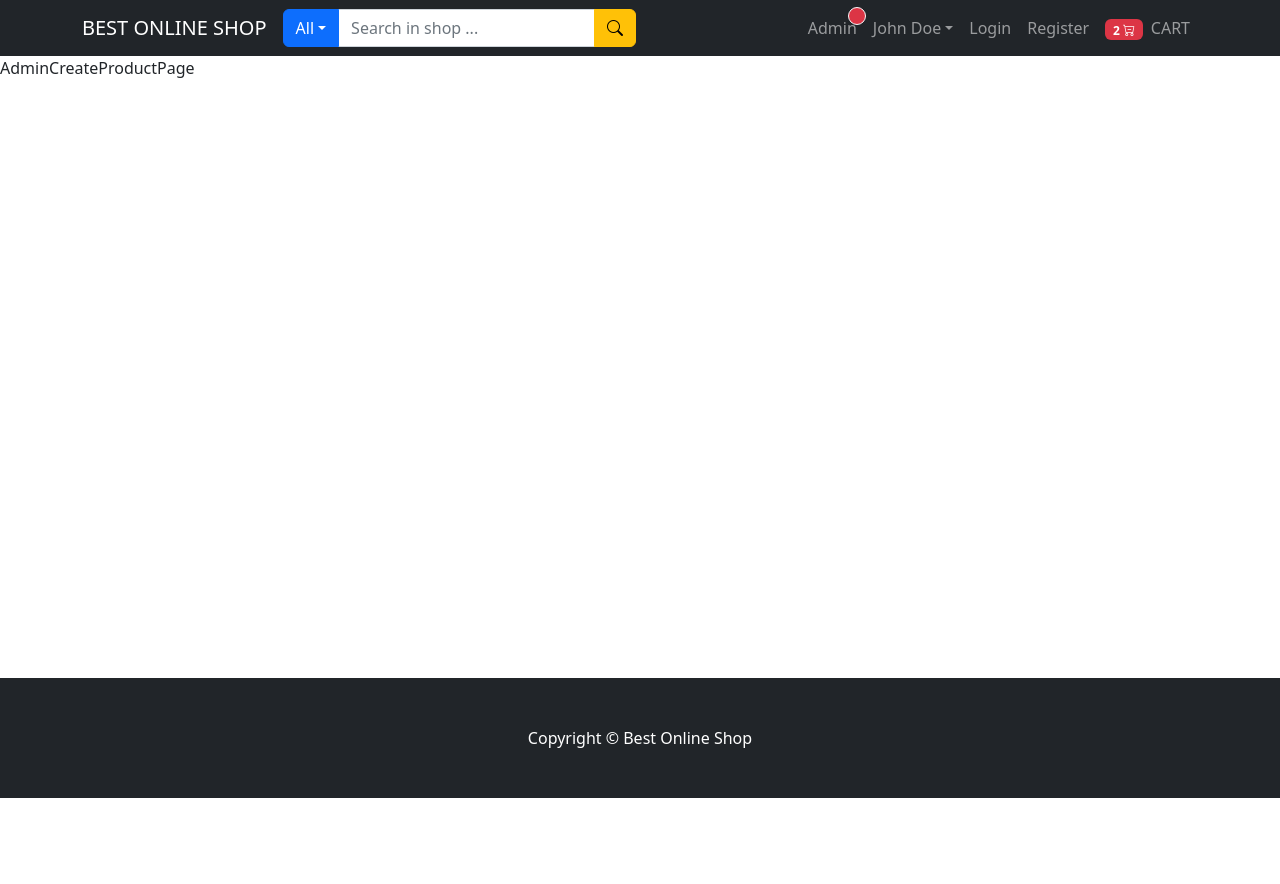
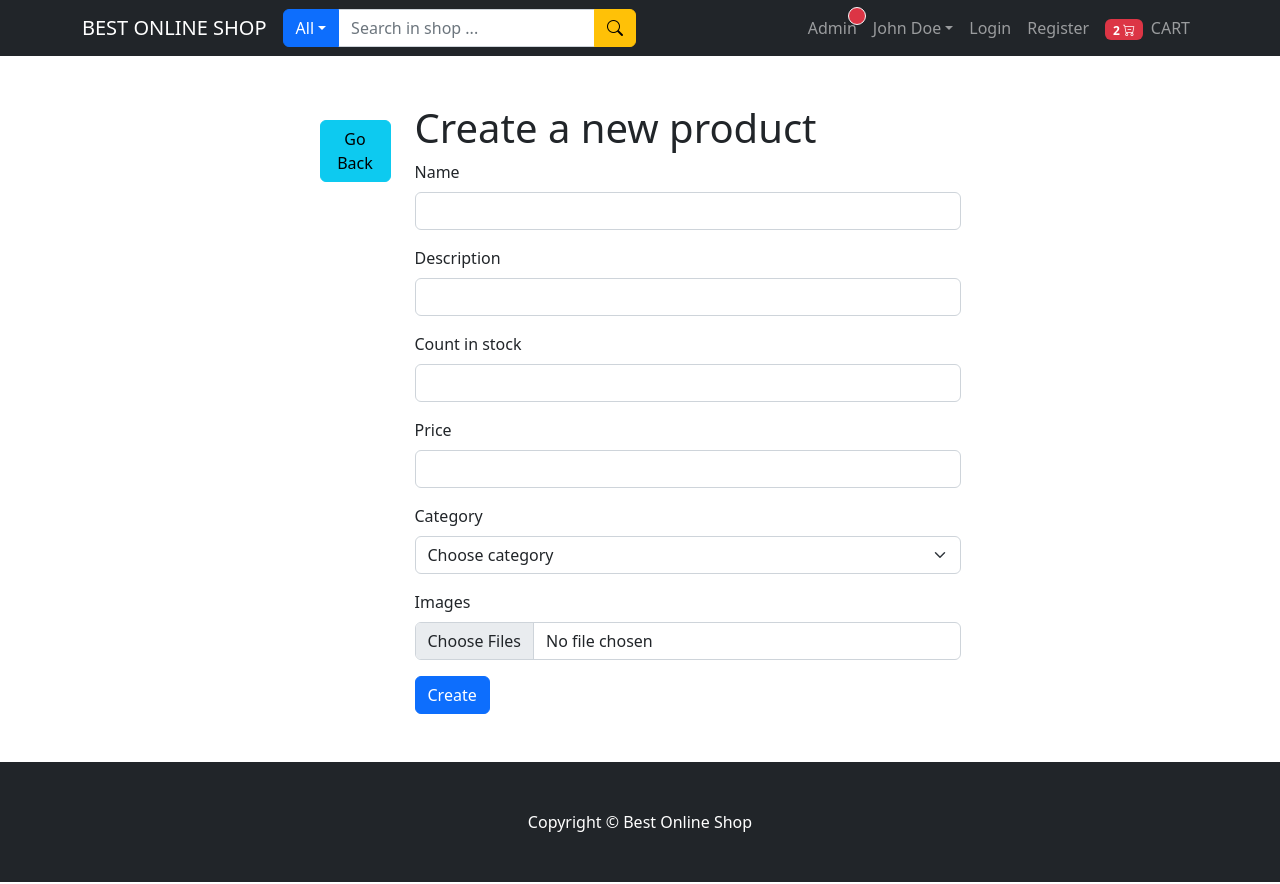
Before and after one commit to 0xAureoleNode/mern-e-commerce, a React (Create React App) app in the folder frontend/: page /admin/create-new-product in a window 1280 px wide. Before the commit the page ends 800 px from the top, so only its background shows below. Built offline with nearby package versions, Linux system fonts and the light colour scheme.

Commit message:
creating the product by admin

```diff
--- a/frontend/src/pages/admin/AdminCreateProductPage.js
+++ b/frontend/src/pages/admin/AdminCreateProductPage.js
@@ -1,7 +1,81 @@
-import React from 'react';
+import React, { useState } from 'react';
+import { Container, Row, Col, Form, Button } from 'react-bootstrap';
+import { Link } from 'react-router-dom';
 
 const AdminCreateProductPage = () => {
-  return <div>AdminCreateProductPage</div>;
+  const [validated, setValidated] = useState(false);
+
+  const handleSubmit = (event) => {
+    const form = event.currentTarget;
+    if (Form.checkValidity() === false) {
+      event.preventDefault();
+      event.stopPropagation();
+    }
+
+    setValidated(true);
+  };
+
+  return (
+    <Container>
+      <Row className="justify-content-md-center mt-5">
+        <Col md={1}>
+          <Link to="/admin/products" className="btn btn-info my-3">
+            Go Back
+          </Link>
+        </Col>
+        <Col md={6}>
+          <h1>Create a new product</h1>
+          <Form noValidate validated={validated} onSubmit={handleSubmit}>
+            <Form.Group className="mb-3" controlId="formBasicName">
+              <Form.Label>Name</Form.Label>
+              <Form.Control name="name" required type="text" />
+            </Form.Group>
+
+            <Form.Group
+              className="mb-3"
+              controlId="exampleForm.ControlTextarea1"
+            >
+              <Form.Label>Description</Form.Label>
+              <Form.Control
+                name="description"
+                required
+                type="textarea"
+                rows={3}
+              />
+            </Form.Group>
+            <Form.Group className="mb-3" controlId="forBasicCount">
+              <Form.Label>Count in stock</Form.Label>
+              <Form.Control name="count" required type="number" />
+            </Form.Group>
+            <Form.Group className="mb-3" controlId="forBasicPrice">
+              <Form.Label>Price</Form.Label>
+              <Form.Control name="price" required type="text" />
+            </Form.Group>
+            <Form.Group className="mb-3" controlId="forBasicCategory">
+              <Form.Label>Category</Form.Label>
+              <Form.Select
+                required
+                name="category"
+                aria-label="Default select example"
+              >
+                <option value="">Choose category</option>
+                <option value="1">Laptops</option>
+                <option value="2">TV</option>
+                <option value="3">Games</option>
+              </Form.Select>
+            </Form.Group>
+            <Form.Group controlId="formFileMultiple" className="mb-3 mt-3">
+              <Form.Label>Images</Form.Label>
+              <Form.Control required type="file" multiple></Form.Control>
+            </Form.Group>
+            <Button variant="primary" type="submit">
+              Create
+            </Button>
+          </Form>
+        </Col>
+      </Row>
+    </Container>
+  );
 };
 
 export default AdminCreateProductPage;
--- a/frontend/src/pages/admin/AdminProductsPage.js
+++ b/frontend/src/pages/admin/AdminProductsPage.js
@@ -29,8 +29,6 @@
               <th>Price</th>
               <th>Category</th>
               <th>Edit/Delete</th>
-              <th>Payment Method</th>
-              <th>Order Details</th>
             </tr>
           </thead>
           <tbody>
@@ -49,7 +47,7 @@
                     <Button className="btn-sm">
                       <i className="bi bi-pencil-square"></i>
                     </Button>
-
+                  </LinkContainer>
                   {' / '}
 
                   <Button
@@ -59,7 +57,6 @@
                   >
                     <i className="bi bi-pencil-square"></i>
                   </Button>
-                  </LinkContainer>
                 </td>
               </tr>
             ))}
```
Lines whose indentation alone changed are shown as unchanged.
